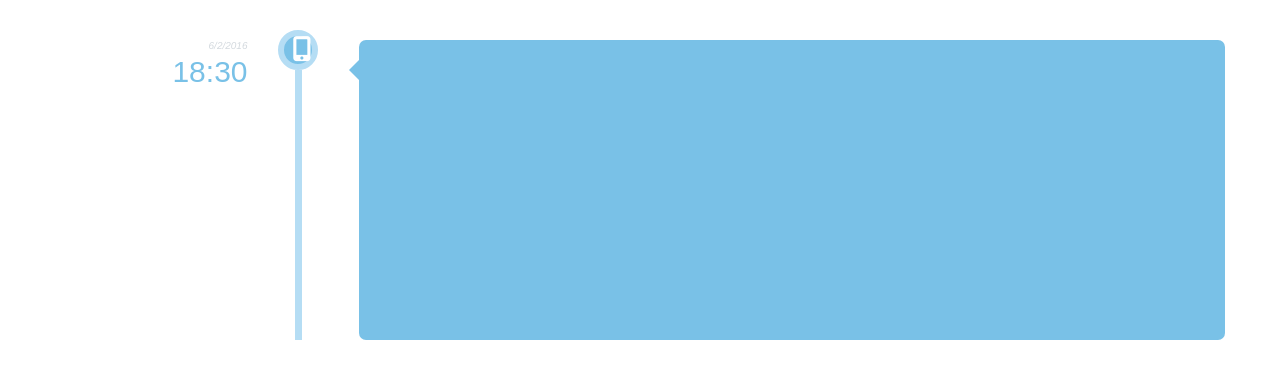
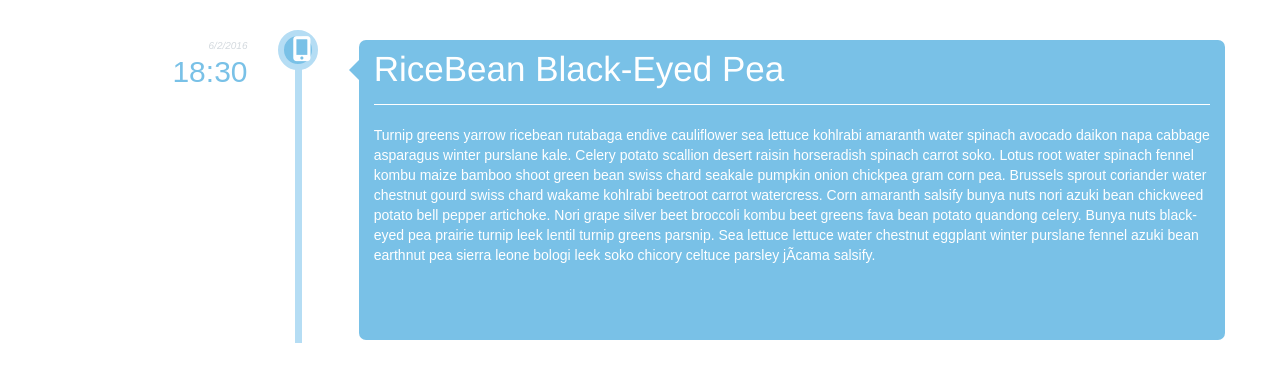
Before and after one commit to jknueven/Day_8-Timeline-Layout, a plain HTML site: page index.html in a window 1280 px wide. Drawn offline with nearby package versions, Linux system fonts and the light colour scheme.

Commit message:
introduced content

```diff
--- a/index.html
+++ b/index.html
@@ -23,7 +23,16 @@
 
 		<div class="col-lg-9 col-md-9 col-sm-12 content">
 
-		<b class="notch"></b>
+				<b class="notch"></b>
+			<div class="row top">
+				<div class="col-lg-12 col-md-12 header"><h3>RiceBean Black-Eyed Pea</h3></div>
+			</div>
+
+			<div class="row bottom">
+				<div class="col-lg-12 col-md-12 blog">
+					<p>Turnip greens yarrow ricebean rutabaga endive cauliflower sea lettuce kohlrabi amaranth water spinach avocado daikon napa cabbage asparagus winter purslane kale. Celery potato scallion desert raisin horseradish spinach carrot soko. Lotus root water spinach fennel kombu maize bamboo shoot green bean swiss chard seakale pumpkin onion chickpea gram corn pea. Brussels sprout coriander water chestnut gourd swiss chard wakame kohlrabi beetroot carrot watercress. Corn amaranth salsify bunya nuts nori azuki bean chickweed potato bell pepper artichoke. Nori grape silver beet broccoli kombu beet greens fava bean potato quandong celery. Bunya nuts black-eyed pea prairie turnip leek lentil turnip greens parsnip. Sea lettuce lettuce water chestnut eggplant winter purslane fennel azuki bean earthnut pea sierra leone bologi leek soko chicory celtuce parsley jÃ­cama salsify.</p>
+					</div>
+			</div>
 		</div>
 
 	</div>
--- a/sass/_text.scss
+++ b/sass/_text.scss
@@ -13,3 +13,15 @@ h2 {
 	margin-top: 10px;
 	margin-bottom: 4px;
 }
+
+h3 {
+	color:white;
+	font-style:bold;
+	font-size:35px;
+}
+
+p {
+	font-family:arial;
+	color:white;
+	font-size:14px;
+}
--- a/sass/main.scss
+++ b/sass/main.scss
@@ -36,7 +36,8 @@ $tertiaryColor: #B5DDF4;
 }
 
 .line {
-	height: 270px;
+	height: 275px;
+	margin-top: -2px;
     margin-left: 17px;
     width: 7px;
 	background-color:$tertiaryColor;
@@ -61,3 +62,16 @@ $tertiaryColor: #B5DDF4;
     width: 0;
     height: 0;
 }
+
+.header {
+	margin-top:-10px;
+}
+
+.header h3 {
+  border-bottom:1px solid white;
+  padding-bottom:15px;
+}
+
+.bottom {
+	margin-top:10px;
+}
```
Also changed, not shown: css/main.css.
